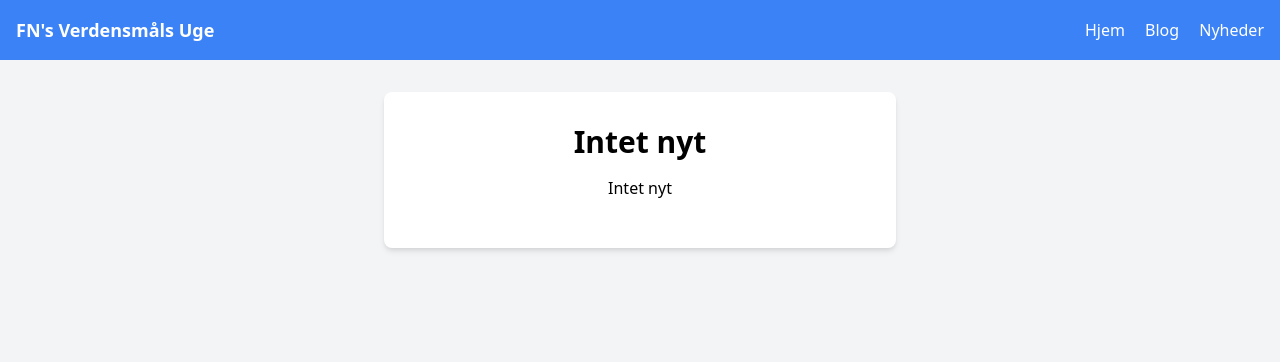
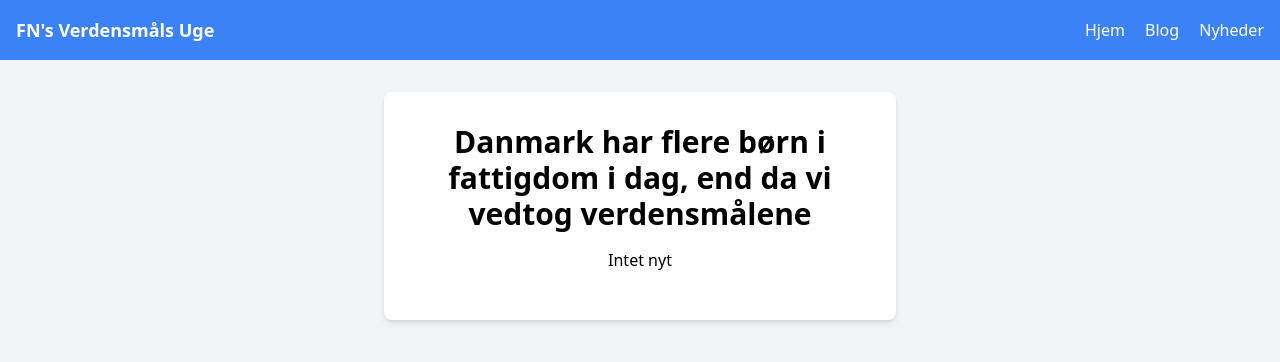
Before and after one commit to Wille4Ever/Projekt-Emneuge, a plain HTML site: page news.html in a window 1280 px wide. Drawn offline with nearby package versions, Linux system fonts and the light colour scheme.

Commit message:
Update news.html

```diff
--- a/news.html
+++ b/news.html
@@ -24,7 +24,7 @@
 
     <!-- Hjemsektion med artikelboks -->
     <div class="container mx-auto mt-8 p-8 bg-white rounded-lg shadow-md max-w-lg">
-        <center><h1 class="text-3xl font-semibold mb-4">Intet nyt</h1></center>
+        <center><h1 class="text-3xl font-semibold mb-4">Danmark har flere børn i fattigdom i dag, end da vi vedtog verdensmålene</h1></center>
         <center><p class="mb-4">Intet nyt </p></center>
 
 </body>
```
